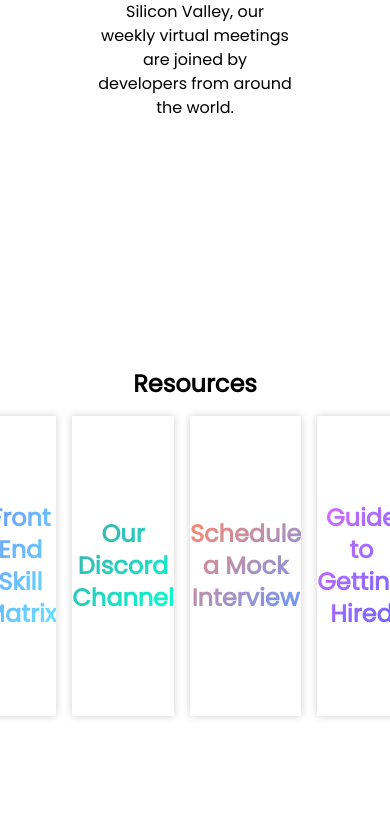
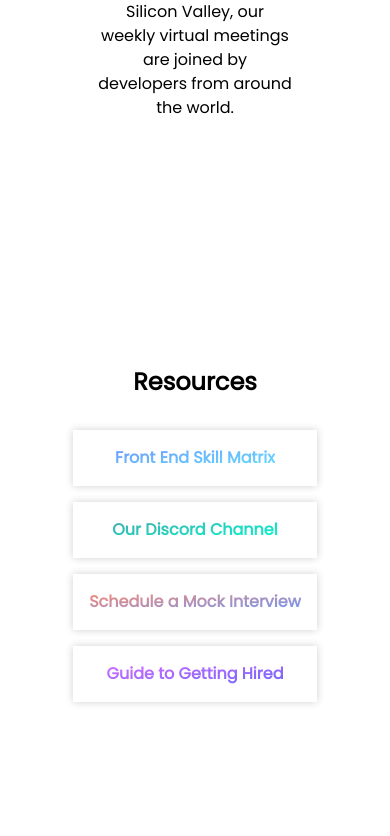
Before and after one commit to codymarshall94/guild-front-end, a Next.js app: page / in a window 390 px wide. Shown: the part 1748-2584 px from the top of the page. Built offline with nearby package versions, Linux system fonts and the light colour scheme.

Commit message:
UPDATED: grid columns and their sizing

```diff
--- a/scenes/home/components/resources/Resources.tsx
+++ b/scenes/home/components/resources/Resources.tsx
@@ -23,18 +23,18 @@ const resources = [
 
 export default function Resources() {
   return (
-    <section className="flex flex-col justify-center min-h-screen w-full">
+    <section className="flex flex-col justify-center items-center min-h-screen w-full">
       <h2 className="font-bold text-center text-2xl md:text-4xl pb-4">
         Resources
       </h2>
-      <div className="flex flex-row justify-center gap-4">
+      <div className="grid grid-cols-1 sm:grid-cols-2 lg:grid-cols-4 max-w-screen-xl gap-4 p-4">
         {resources.map((resource) => (
           <div
             key={resource.id}
-            className="flex justify-center items-center h-[300px] w-[300px] shadow-[0px_0px_8px_0px__#00000030]"
+            className="flex justify-center items-center p-4 md:h-[250px] sm:h-[200px] lg:h-[300px] shadow-[0px_0px_8px_0px__#00000030]"
           >
             <h3
-              className={`text-2xl text-center font-bold bg-gradient-to-br ${resource.color} bg-clip-text text-transparent`}
+              className={`md:text-2xl text-center font-bold bg-gradient-to-br ${resource.color} bg-clip-text text-transparent`}
             >
               {resource.name}
             </h3>
```
